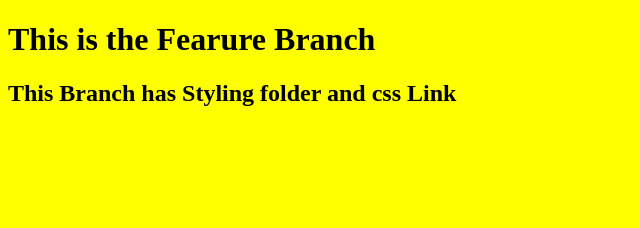
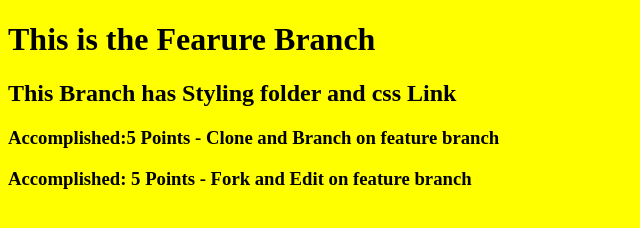
Before and after one commit to jdhova/Assignment1, a plain HTML site: page index.html in a window 1280 px wide. Shown: the whole page, without its empty margins (0-640 px from the left). Drawn offline with Linux system fonts and the light colour scheme.

Commit message:
Task 1&2 Accomplished: 5 Points - Fork and Edit on feature branch

```diff
--- a/index.html
+++ b/index.html
@@ -10,7 +10,7 @@
 <body>
 <h1>This is the Fearure Branch</h1>
 <h2>This Branch has Styling folder and css Link</h2>
-
-
+<h3>Accomplished:5 Points - Clone and Branch on feature branch</h3>
+<h3>Accomplished: 5 Points - Fork and Edit on feature branch</h3>
 </body>
 </html>
```
